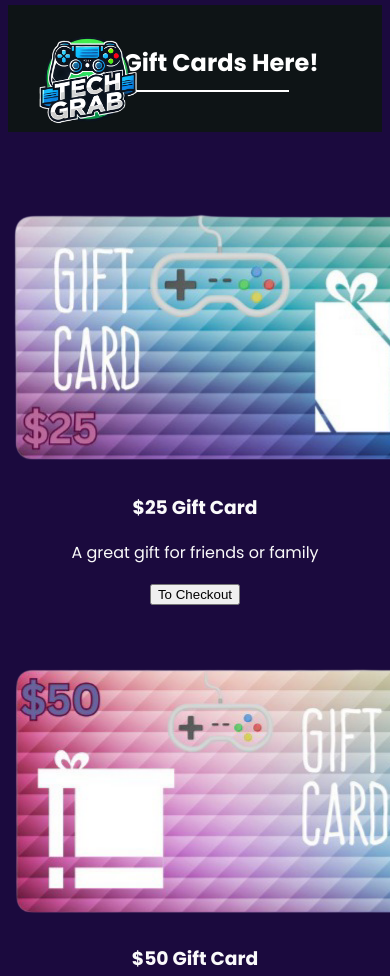
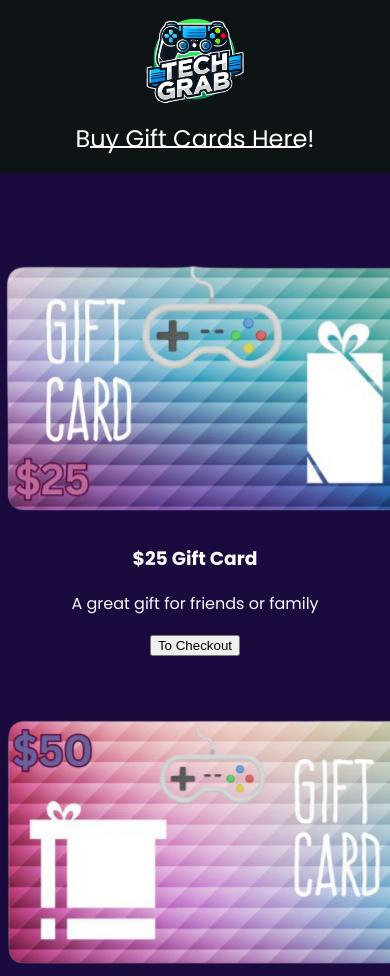
Before and after one commit to popthart/teamColab, a plain HTML site: page giftcards.html in a window 390 px wide. Shown: the top 976 px of the page. Drawn offline with nearby package versions, Linux system fonts and the light colour scheme.

Commit message:
gift cards page responvie

```diff
--- a/giftcards.css
+++ b/giftcards.css
@@ -1,24 +1,57 @@
+
+
 body {
     font-family: Poppins, sans-serif;
     text-align: center;
-    margin-top: 80px;
+    margin: 0;
     padding: 0;
-    background-color: #1b0a3e;
+    background: #1b0a3e;
     color: #fafafa
 }
 
-header{
-    background-color: #0e1416;
-    padding: 30px;
-    margin-top: -75px;
+
+nav{
+    background-color: #0e1416; /*E949DB*/
+     color: white;
+     padding: 0px 20px;
+     height: auto;
+     margin: 0;
+     box-sizing: border-box;
+     width: 100%;
 }
 
+.navTop{
+    display: flex;
+    justify-content: space-between;
+    align-items: center;
+    position: relative;
+    width: 100%;
+    padding: 15px 0;
+    box-sizing: border-box;
+}
+
+.navItem{
+    flex: 0 1 auto;
+    text-align: left;
+}
+
+.navItem img {
+    width: clamp(100px, 10vw, 200px);
+    height: auto;
+}
 
 .titlePage {
+    position: absolute;
+    left: 50%;
+    transform: translateX(-50%);
     font-size: clamp(1.5rem, 5vw, 3rem);
-    margin: 10px 0;
+    color: white;
+    margin: 0;
+    padding: 0 10px;
+}
+
+.navTop .titlePage {
     text-align: center;
-    color: white;
 }
 
 hr {
@@ -26,23 +59,8 @@ hr {
     border: 0;
     border-top: 2px solid white;
     margin: 10px auto;
+    transform: translateY(-25px)
 }
-
-.navItem{
-    position: absolute;
-}
-
-.siteName{
-    display: inline-block;
-    position:absolute;
-}
-
-.navItem img {
-    width: clamp(100px, 10vw, 200px);
-    max-width: 200px;
-    height: auto;
-  }
-
 
 .gift-card {
     display: inline-block;
@@ -55,7 +73,7 @@ hr {
     text-align: center;
 }
 .gift-card img {
-    width: 100%;
+    width: clamp(150px, 15vw, 250px);
     height: auto;
     border-radius: 10px;
     padding: 10px;
@@ -176,3 +194,26 @@ Modal css
 #LPCode{
     margin-left: -183px;
 }
+
+@media screen and (max-width: 768px){
+    .navTop{
+        flex-direction: column;
+        align-items: center;
+        justify-content: center;
+        position: relative;
+    }
+    .navItem{
+        position: relative;
+        transform: none;
+    }
+
+    .titlePage{
+        position: relative;
+        text-align: center;
+        padding: 0;
+        margin: 0;
+        width: 100%;
+        top: 10px;
+
+    }
+}
--- a/giftcards.html
+++ b/giftcards.html
@@ -15,12 +15,15 @@
     </head>
 
     <body>
-        <header>
-            <div class="navItem">
-                <img src="img/logo.png">
+        <nav>
+            <div class="navTop">
+                <div class="navItem">
+                    <img src="img/logo.png" alt="Tech Grab Logo">
+                </div>
+                <div class="titlePage">Buy Gift Cards Here!</div>
             </div>
-            <h1 class="titlePage">Buy Gift Cards Here!</h1><hr>
-        </header>
+            <hr>
+        </nav>
 
         <br><br><br>
 
--- a/style.css
+++ b/style.css
@@ -83,8 +83,8 @@ nav{
 .limitedOffer {
   /* color: #fafafa; */
   font-family: 'Sixtyfour Convergence', sans-serif;
-  font-size: clamp(0.8rem, 2vw, 1.5rem);
-  border-bottom: 3px solid rgba(86, 4, 153, 0.616);
+  font-size: clamp(0.8rem, 2vw, 1.25rem);
+  border-bottom: 2px solid rgba(86, 4, 153, 0.616);
   cursor: pointer;
   text-align: center;
   padding: 0.15em;
```
Also changed, not shown: index.html (+1 -1 lines).
